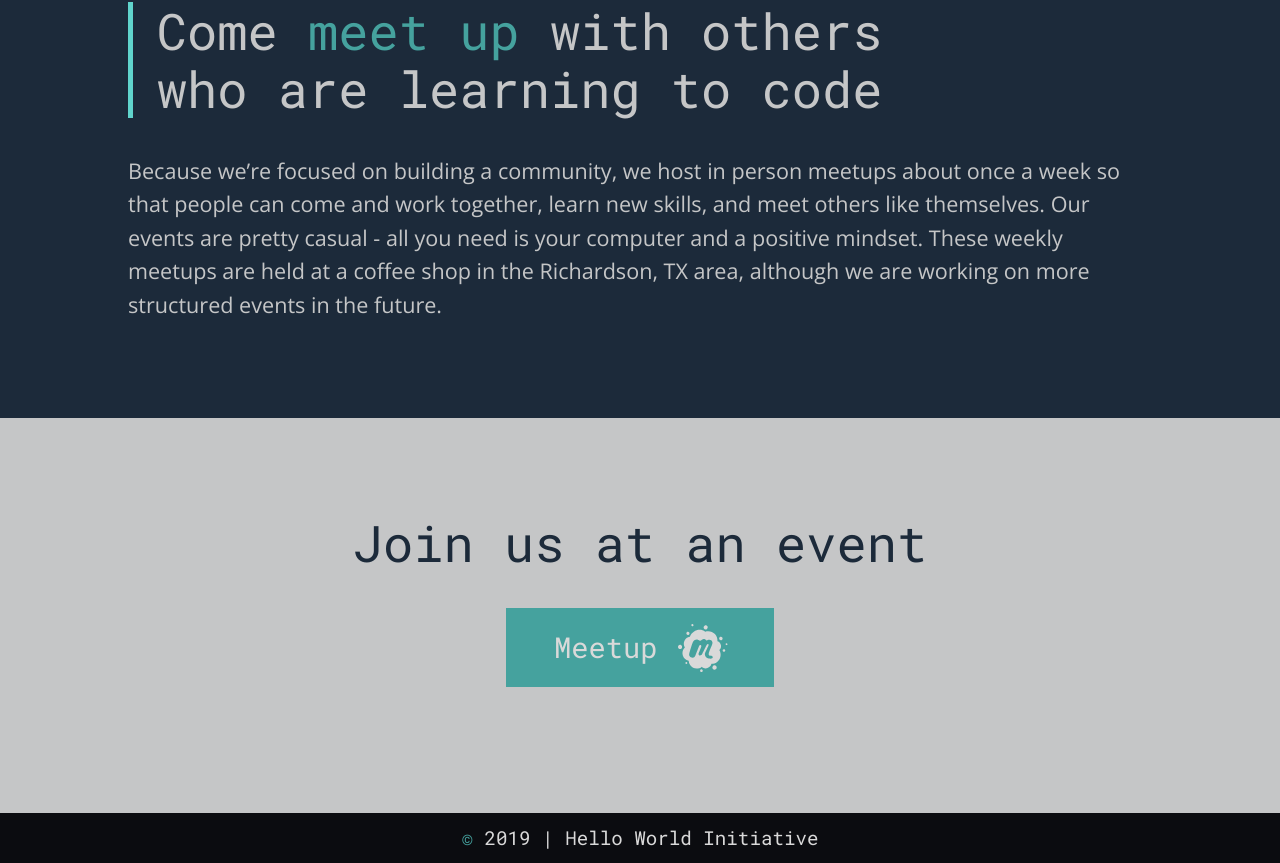
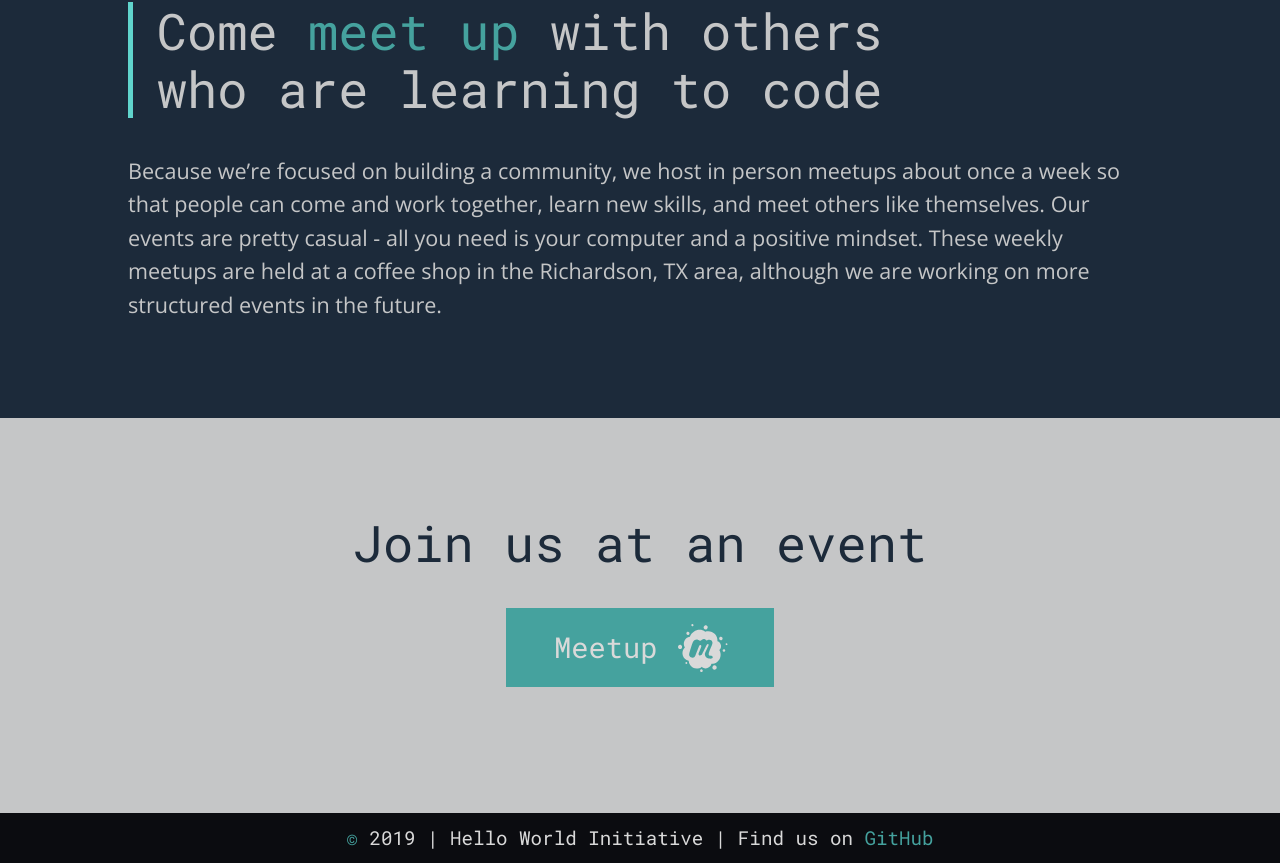
Before and after one commit to hello-world-initiative/hello-world-initiative, a React (Create React App) app: page /events in a window 1280 px wide. Shown: the part 737-1600 px from the top of the page. Built offline with nearby package versions, Linux system fonts and the light colour scheme.

Commit message:
closes #26 by adding link to footer

```diff
--- a/src/components/Footer.js
+++ b/src/components/Footer.js
@@ -1,13 +1,22 @@
-import React from 'react'
+import React from "react";
 
 const Footer = () => {
   return (
     <footer className="footer">
       <small className="footer-text">
-        <span className="footer-symbol">&copy;</span> {new Date().getFullYear()} | Hello World Initiative
+        <span className="footer-symbol">&copy;</span> {new Date().getFullYear()}{" "}
+        | Hello World Initiative | Find us on{" "}
+        <a
+          className="footer-link"
+          href="https://github.com/hello-world-initiative"
+          target="_blank"
+          rel="noopener noreferrer"
+        >
+          GitHub
+        </a>
       </small>
     </footer>
-  )
-}
+  );
+};
 
-export default Footer
+export default Footer;
--- a/src/styles/components/Footer.scss
+++ b/src/styles/components/Footer.scss
@@ -19,3 +19,7 @@
 .footer-symbol {
   color: $teal;
 }
+
+.footer-link:hover {
+  cursor: pointer;
+}
```
Also changed, not shown: 1 other file (tests, documents, lock files or other folders).
